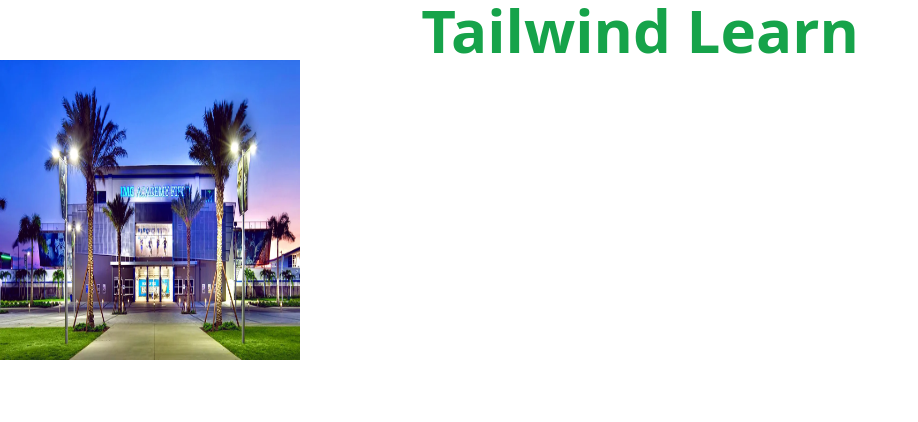
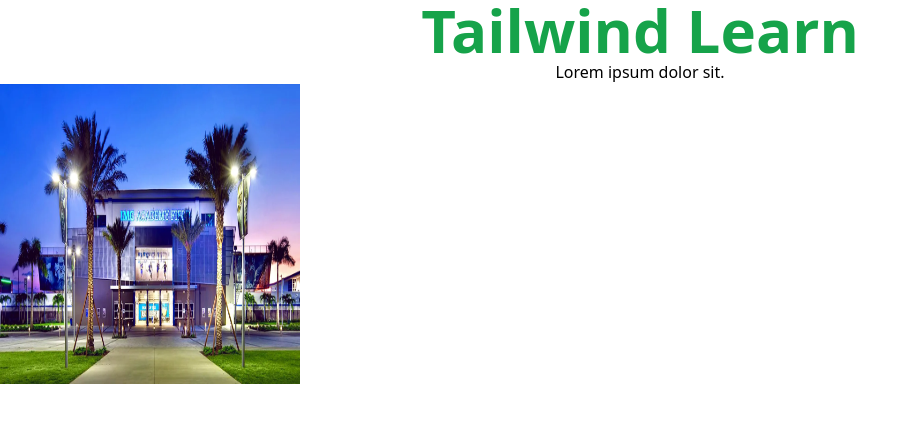
Before and after one commit to nematov9844/tailwind__practis, a website: page public/index.html in a window 1280 px wide. Shown: the whole page, without its empty margins (0-918 px from the left). Drawn offline with Linux system fonts and the light colour scheme.

Commit message:
first -c

```diff
--- a/public/index.html
+++ b/public/index.html
@@ -8,6 +8,9 @@
 </head>
 <body>
     <h1 class="text-center font-bold text-6xl text-green-600">Tailwind Learn</h1>
+    <p class="text-center">
+        Lorem ipsum dolor sit.
+    </p>
     <img src="./imagies/img.webp" alt="" class="w-[300px] h-[300px]">
 </body>
 </html>
```
